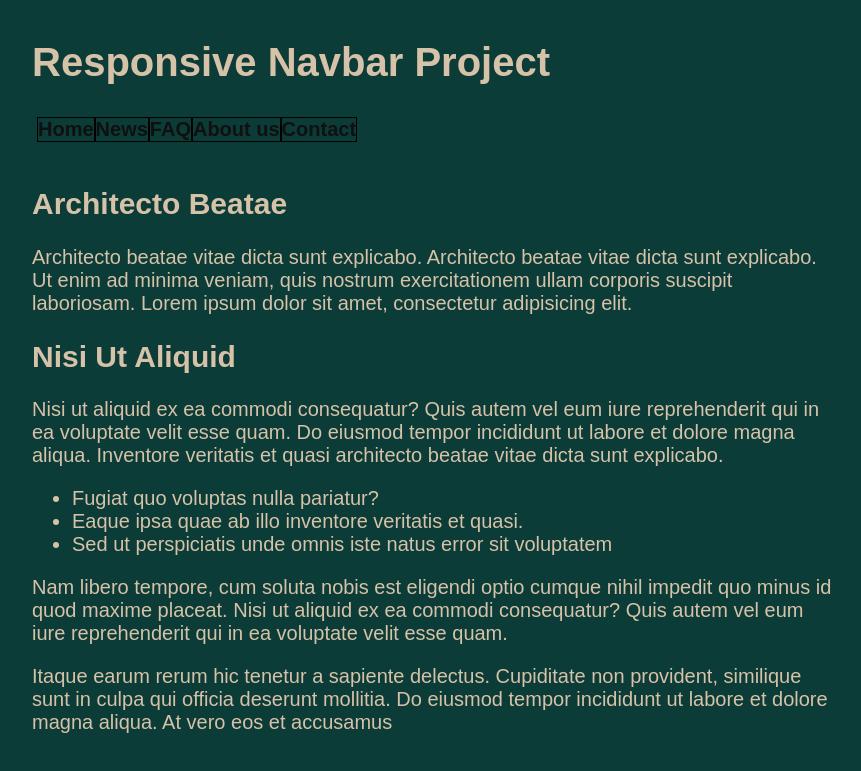
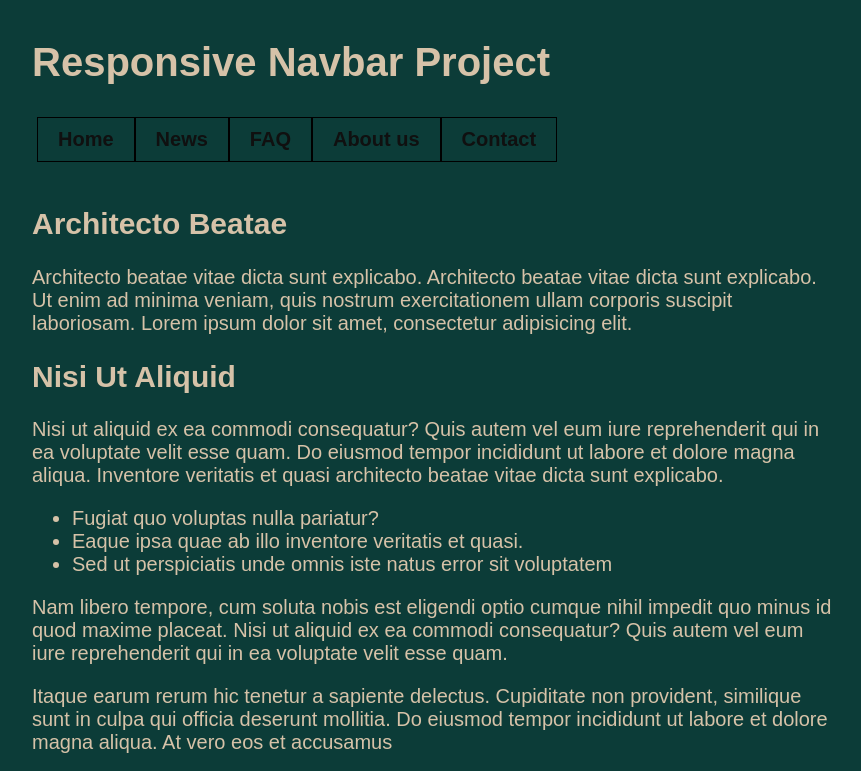
Before and after one commit to ggreenn/Responsive-Navbar-Project, a plain HTML site: page index.html in a window 1280 px wide. Shown: the top 771 px of the page, without its empty margins (208-1069 px from the left). Drawn offline with Linux system fonts and the light colour scheme; a web font is replaced by a local one.

Commit message:
adding space for the navbar

```diff
--- a/styles.css
+++ b/styles.css
@@ -45,6 +45,7 @@ nav a:link {
     */
     color:#101010;
     border: 0.5px solid black;
+    padding: .5em 1em;
 }
 nav a:hover {
     background-color: #212121;
```
